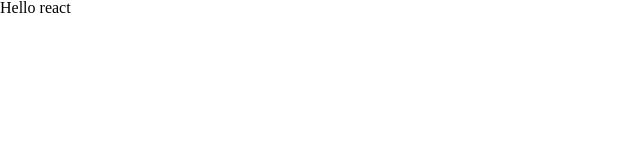
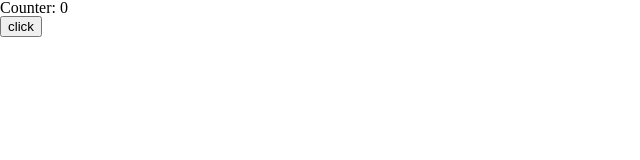
Before and after one commit to DataJoshua/react-flatstack, a React (Create React App) app: page / in a window 1280 px wide. Shown: the top 160 px of the page, without its empty margins (0-640 px from the left). Built offline with nearby package versions, Linux system fonts and the light colour scheme.

Commit message:
counter behaviour added

```diff
--- a/src/App.js
+++ b/src/App.js
@@ -1,8 +1,9 @@
+import Counter from "./components/Conter";
 
 function App() {
   return (
     <div>
-      <h1>Hello react</h1>
+      <Counter></Counter>
     </div>
   );
 }
--- /dev/null
+++ b/src/components/Conter.jsx
@@ -0,0 +1,17 @@
+import { useState } from "react";
+
+function Counter(){
+
+    const [counter, setCounter] = useState(0)
+
+    const handleOnCLick = ()=> setCounter(prev => prev + 1)
+
+    return (
+        <>
+            <h1>Counter: {counter}</h1>
+            <button onClick={handleOnCLick}>click</button>
+        </>
+    )
+}
+
+export default Counter;
```
